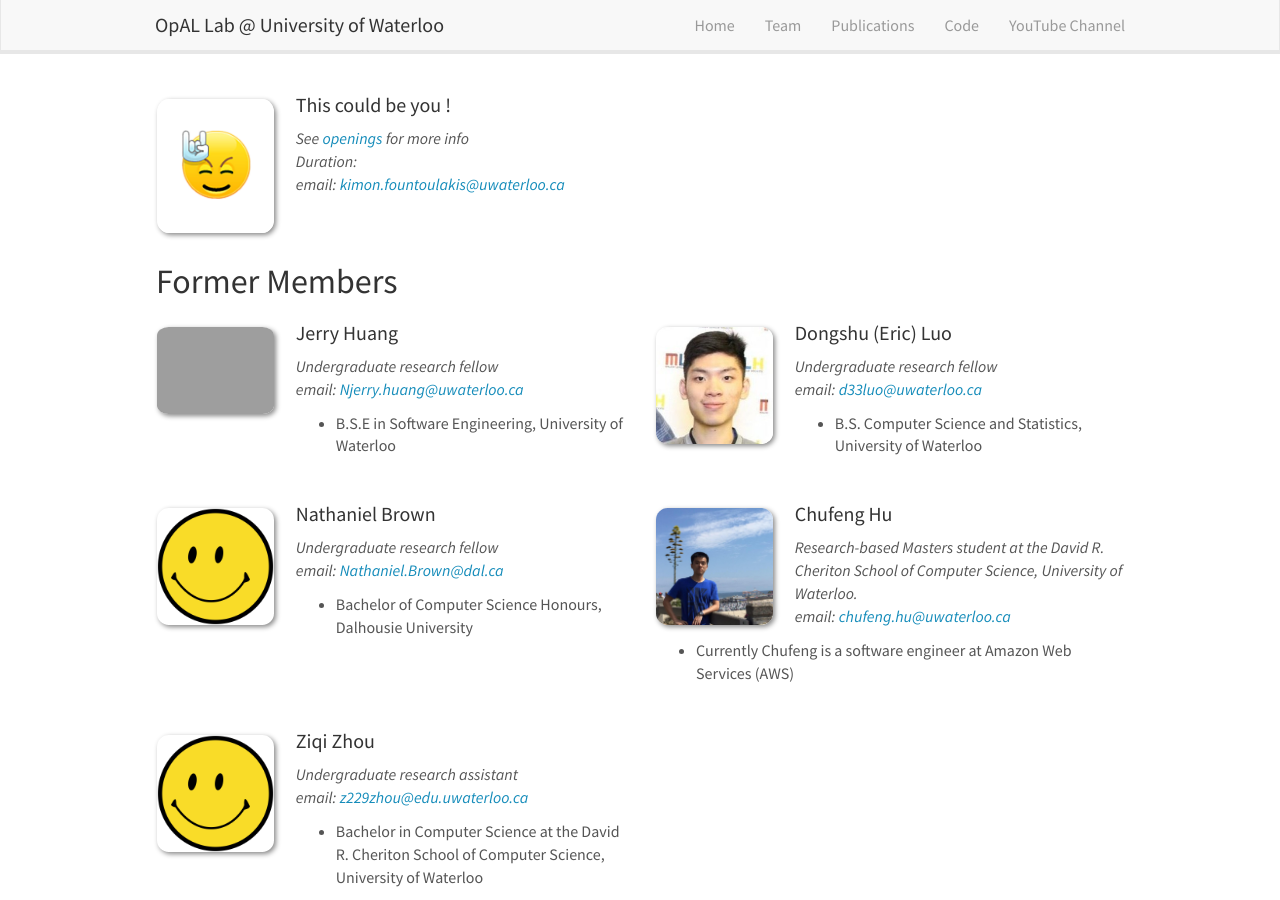
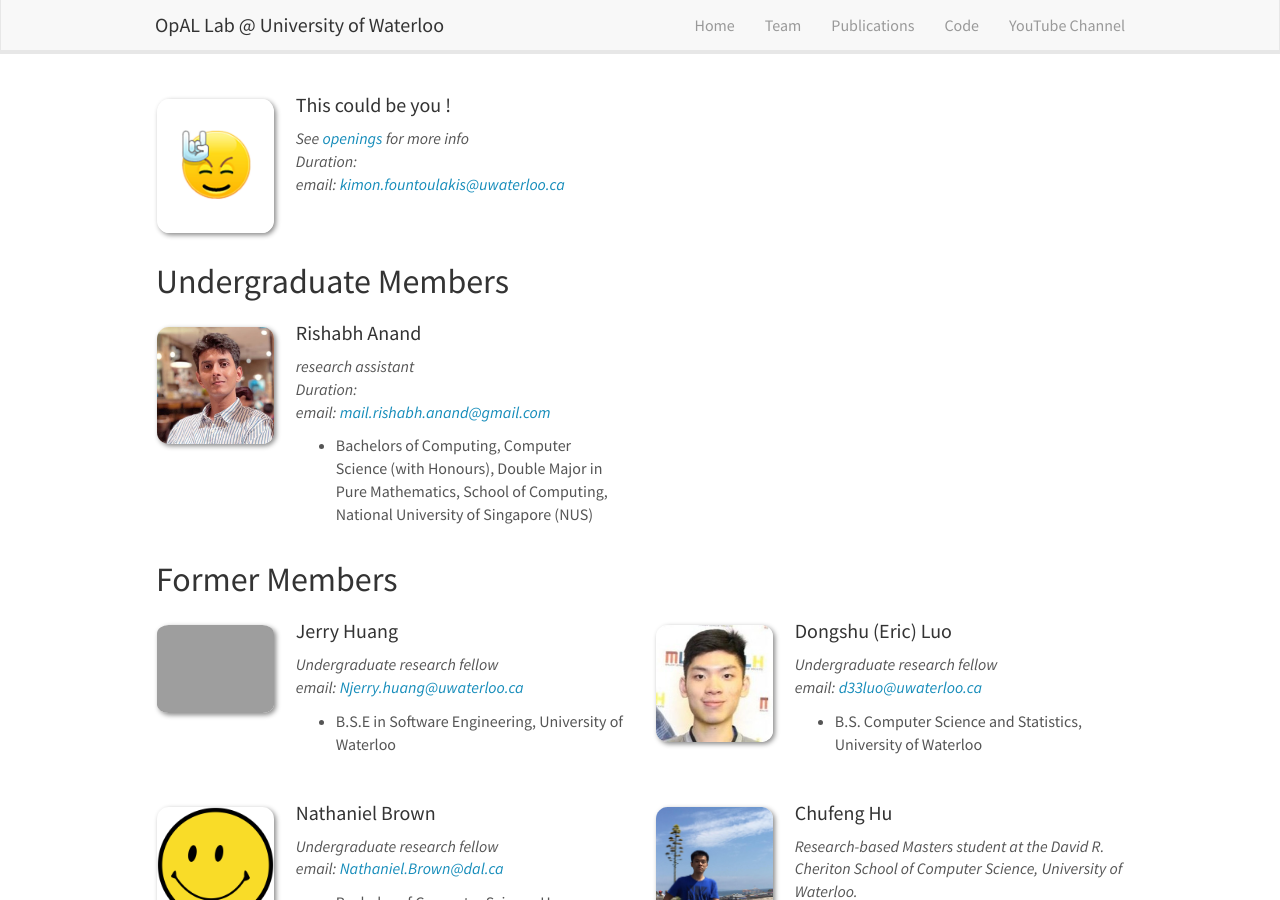
Before and after one commit to opallab/opallab.github.io, a Jekyll site: the page built from _pages/team.md, in a window 1280 px wide and 900 px high, scrolled down 1151 px. Built offline with Jekyll 4.4.1, drawn with Linux system fonts in a browser that asks for light colours; nearby versions of some CDN libraries.

Commit message:
added Rishabh

```diff
--- a/_data/undergraduate_members.yml
+++ b/_data/undergraduate_members.yml
@@ -7,6 +7,13 @@
 #  education2:
 #  education3:
 #  education4:
+
+- name: Rishabh Anand
+  photo: TPWumb_U_400x400.jpg
+  info: research assistant
+  email: mail.rishabh.anand@gmail.com
+  number_educ: 1
+  education1: Bachelors of Computing, Computer Science (with Honours), Double Major in Pure Mathematics, School of Computing, National University of Singapore (NUS)
 
 #- name: Jerry Huang
 #  photo: jerryHuang.png
--- a/_pages/team.md
+++ b/_pages/team.md
@@ -113,68 +113,68 @@
 </div>
 {% endif %}
 
-<!--## Undergraduate Members-->
-<!---->
-<!--{% assign number_printed = 0 %}-->
-<!--{% for member in site.data.undergraduate_members %}-->
-<!---->
-<!--{% assign even_odd = number_printed | modulo: 2 %}-->
-<!---->
-<!--{% if even_odd == 0 %}-->
-<!--<div class="row">-->
-<!--{% endif %}-->
-<!---->
-<!--<div class="col-sm-6 clearfix">-->
-<!--  <img src="{{ site.url }}{{ site.baseurl }}/images/teampic/{{ member.photo }}" class="img-responsive" width="25%" style="float: left" />-->
-<!--  <h4>{{ member.name }}</h4>-->
-<!--  <i>{{ member.info }}<br>Duration: {{ member.duration }} <br>email: <{{ member.email }}></i>-->
-<!--  <ul style="overflow: hidden">-->
-<!---->
-<!--  {% if member.number_educ == 1 %}-->
-<!--  <li> {{ member.education1 }} </li>-->
-<!--  {% endif %}-->
-<!---->
-<!--  {% if member.number_educ == 2 %}-->
-<!--  <li> {{ member.education1 }} </li>-->
-<!--  <li> {{ member.education2 }} </li>-->
-<!--  {% endif %}-->
-<!---->
-<!--  {% if member.number_educ == 3 %}-->
-<!--  <li> {{ member.education1 }} </li>-->
-<!--  <li> {{ member.education2 }} </li>-->
-<!--  <li> {{ member.education3 }} </li>-->
-<!--  {% endif %}-->
-<!---->
-<!--  {% if member.number_educ == 4 %}-->
-<!--  <li> {{ member.education1 }} </li>-->
-<!--  <li> {{ member.education2 }} </li>-->
-<!--  <li> {{ member.education3 }} </li>-->
-<!--  <li> {{ member.education4 }} </li>-->
-<!--  {% endif %}-->
-<!---->
-<!--  {% if member.number_educ == 5 %}-->
-<!--  <li> {{ member.education1 }} </li>-->
-<!--  <li> {{ member.education2 }} </li>-->
-<!--  <li> {{ member.education3 }} </li>-->
-<!--  <li> {{ member.education4 }} </li>-->
-<!--  <li> {{ member.education5 }} </li>-->
-<!--  {% endif %}-->
-<!---->
-<!--  </ul>-->
-<!--</div>-->
-<!---->
-<!--{% assign number_printed = number_printed | plus: 1 %}-->
-<!---->
-<!--{% if even_odd == 1 %}-->
-<!--</div>-->
-<!--{% endif %}-->
-<!---->
-<!--{% endfor %}-->
-<!---->
-<!--{% assign even_odd = number_printed | modulo: 2 %}-->
-<!--{% if even_odd == 1 %}-->
-<!--</div>-->
-<!--{% endif %}-->
+## Undergraduate Members
+
+{% assign number_printed = 0 %}
+{% for member in site.data.undergraduate_members %}
+
+{% assign even_odd = number_printed | modulo: 2 %}
+
+{% if even_odd == 0 %}
+<div class="row">
+{% endif %}
+
+<div class="col-sm-6 clearfix">
+  <img src="{{ site.url }}{{ site.baseurl }}/images/teampic/{{ member.photo }}" class="img-responsive" width="25%" style="float: left" />
+  <h4>{{ member.name }}</h4>
+  <i>{{ member.info }}<br>Duration: {{ member.duration }} <br>email: <{{ member.email }}></i>
+  <ul style="overflow: hidden">
+
+  {% if member.number_educ == 1 %}
+  <li> {{ member.education1 }} </li>
+  {% endif %}
+
+  {% if member.number_educ == 2 %}
+  <li> {{ member.education1 }} </li>
+  <li> {{ member.education2 }} </li>
+  {% endif %}
+
+  {% if member.number_educ == 3 %}
+  <li> {{ member.education1 }} </li>
+  <li> {{ member.education2 }} </li>
+  <li> {{ member.education3 }} </li>
+  {% endif %}
+
+  {% if member.number_educ == 4 %}
+  <li> {{ member.education1 }} </li>
+  <li> {{ member.education2 }} </li>
+  <li> {{ member.education3 }} </li>
+  <li> {{ member.education4 }} </li>
+  {% endif %}
+
+  {% if member.number_educ == 5 %}
+  <li> {{ member.education1 }} </li>
+  <li> {{ member.education2 }} </li>
+  <li> {{ member.education3 }} </li>
+  <li> {{ member.education4 }} </li>
+  <li> {{ member.education5 }} </li>
+  {% endif %}
+
+  </ul>
+</div>
+
+{% assign number_printed = number_printed | plus: 1 %}
+
+{% if even_odd == 1 %}
+</div>
+{% endif %}
+
+{% endfor %}
+
+{% assign even_odd = number_printed | modulo: 2 %}
+{% if even_odd == 1 %}
+</div>
+{% endif %}
 
 ## Former Members
 
```
Also changed, not shown: images/teampic/TPWumb_U_400x400.jpg (added).
